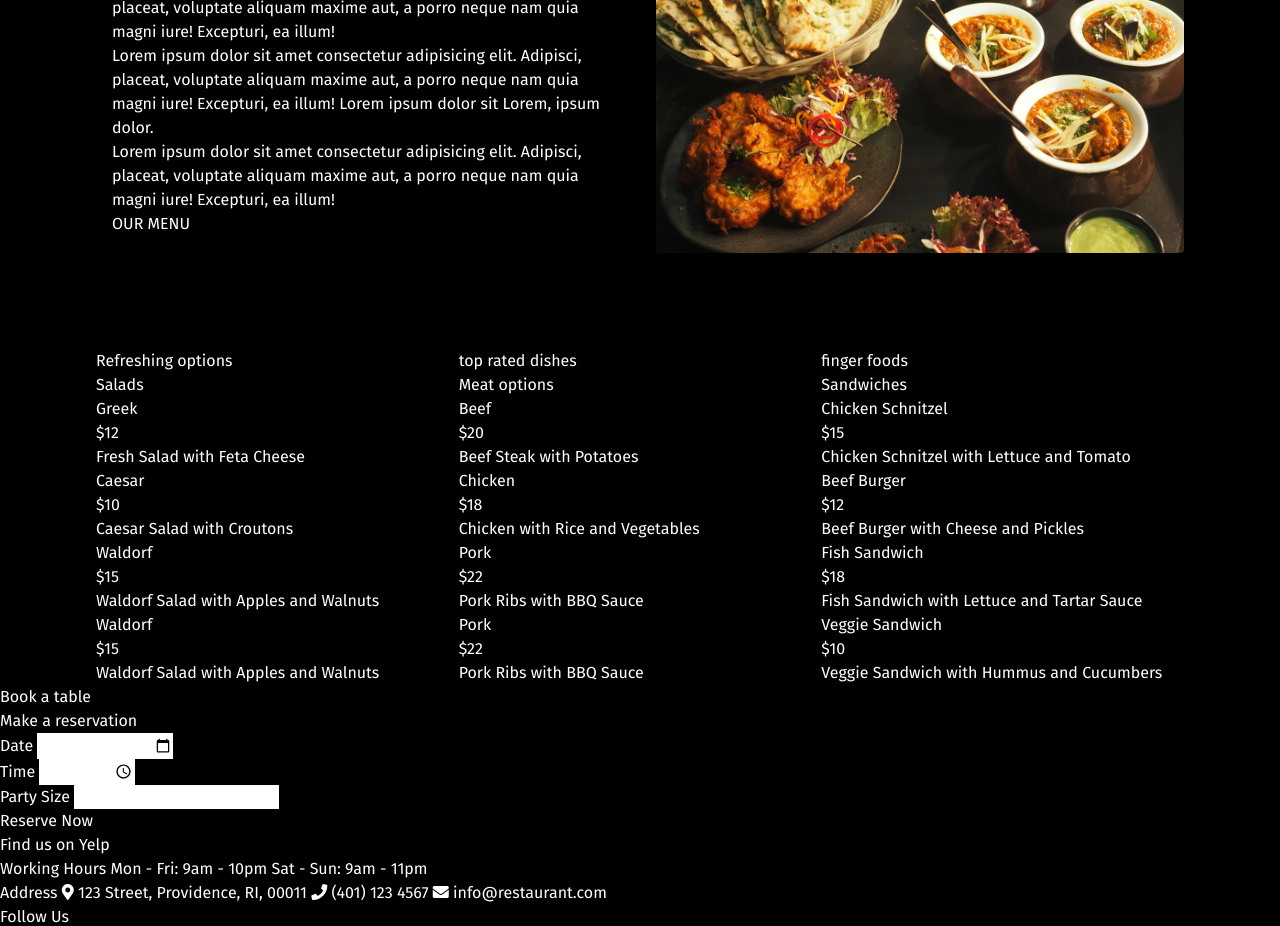
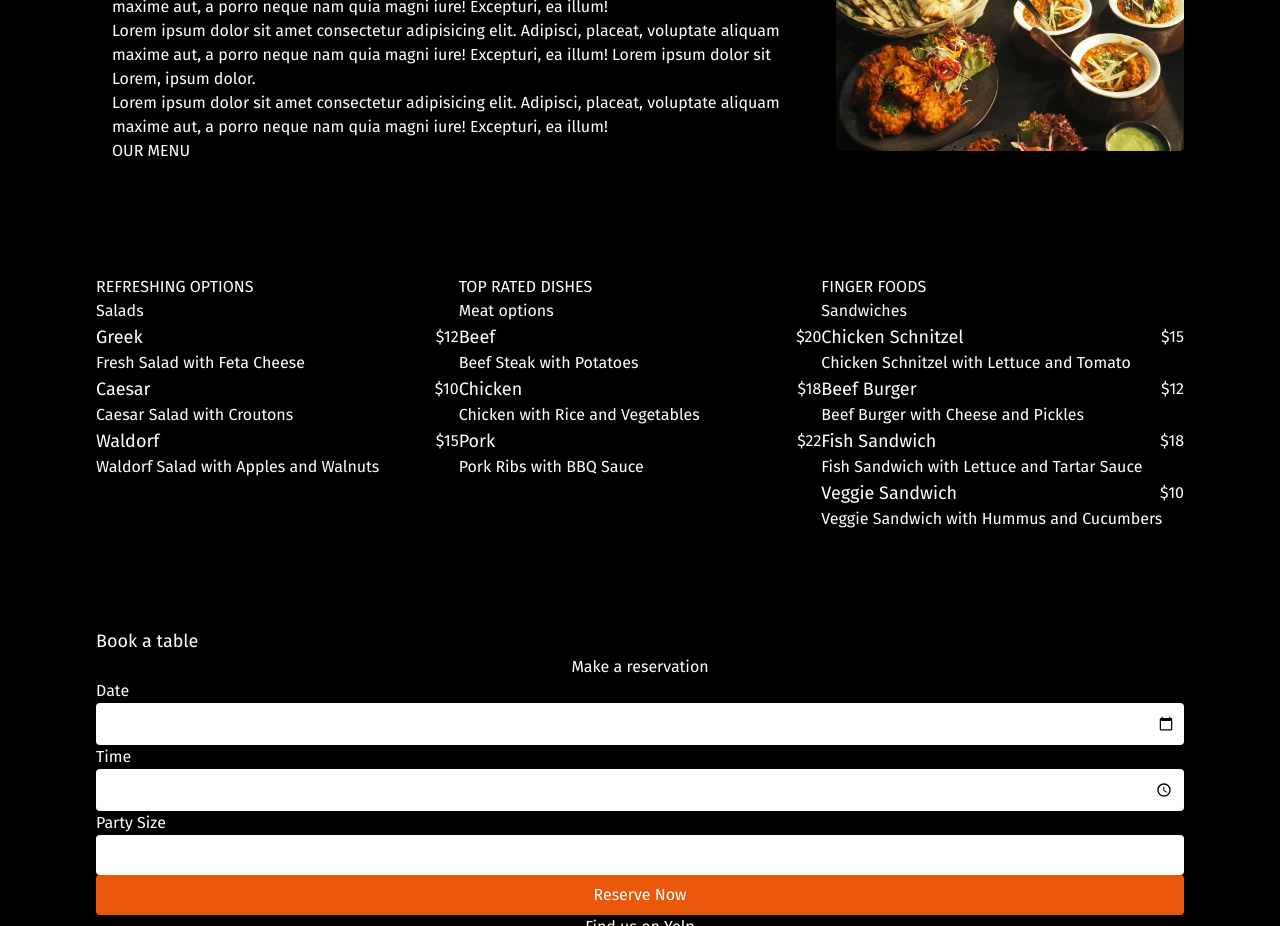
Before and after one commit to trialnerr/restaurant-Demo, a website: page index.html in a window 1280 px wide. Shown: the part 1125-2051 px from the top of the page. Drawn offline with Linux system fonts and the light colour scheme.

Commit message:
update second page of the index.html

```diff
--- a/index.html
+++ b/index.html
@@ -47,10 +47,10 @@
         </ul>
       </nav>
     </header>
-    <main class="flex justify-center items-center h-[calc(100vh-8rem)]">
-      <section class=" ">
-        <span class="text-3xl">Welcome to Restaurant<span>
-            <h1 class="text-7xl text-center">Name</h1>
+    <main class="flex justify-center items-center h-[calc(100vh-12rem)]">
+      <section class="text-center bg-black bg-opacity-50 p-8 rounded-lg">
+      <span class="text-3xl block mb-4 text-white">Welcome to Restaurant</span>
+      <h1 class="text-7xl font-greatVibes text-orange-500">Name</h1>
       </section>
     </main>
     <div class="animate-zoomIn absolute top-0 left-0 right-0 bottom-0 -z-20 bg-cover"></div>
@@ -58,185 +58,169 @@
   </section>
 
   <section class="mt-24 px-24">
+
     <header>
-      <h3 class="text-center text-lg">Welcome</h3>
-      <h2 class="text-center text-6xl">Our Story</h2>
+      <h3 class="text-center text-lg text-orange-500 font-semibold">Welcome</h3>
+      <h2 class="text-center text-6xl text-white font-bold mt-4">Our Story</h2>
     </header>
 
     <section class="flex w-full mt-24 ">
-      <div class="p-4 mr-8 w-1/2">
-
-        <p>Lorem ipsum dolor sit amet consectetur adipisicing elit. Adipisci, placeat, voluptate aliquam maxime aut, a
-          porro neque nam quia magni iure! Excepturi, ea illum!
+      <div class="p-4 mr-8 w-full md:w-1/2">
+        <p class="mb-4">Lorem ipsum dolor sit amet consectetur adipisicing elit. Adipisci, placeat, voluptate aliquam
+          maxime aut, a porro neque nam quia magni iure! Excepturi, ea illum!</p>
+        <p class="mb-4">Lorem ipsum dolor sit amet consectetur adipisicing elit. Adipisci, placeat, voluptate aliquam
+          maxime aut, a porro neque nam quia magni iure! Excepturi, ea illum! Lorem ipsum dolor sit Lorem, ipsum dolor.
         </p>
-        <p>Lorem ipsum dolor sit amet consectetur adipisicing elit. Adipisci, placeat, voluptate aliquam maxime aut, a
-          porro neque nam quia magni iure! Excepturi, ea illum! Lorem ipsum dolor sit Lorem, ipsum dolor.
-        </p>
-        <p>Lorem ipsum dolor sit amet consectetur adipisicing elit. Adipisci, placeat, voluptate aliquam maxime aut, a
-          porro neque nam quia magni iure! Excepturi, ea illum!
-        </p>
-        <a href="">OUR MENU</a>
-
+        <p class="mb-4">Lorem ipsum dolor sit amet consectetur adipisicing elit. Adipisci, placeat, voluptate aliquam
+          maxime aut, a porro neque nam quia magni iure! Excepturi, ea illum!</p>
+        <a href="#menu"
+          class="text-tomato font-bold no-underline px-4 py-2 border-2 border-tomato rounded hover:bg-tomato hover:text-white transition-colors duration-300 mt-4 block w-full md:w-32 text-center">OUR
+          MENU</a>
       </div>
       <div class="w-1/2 ">
         <img class="rounded" src="./src/assets/bg-1.jpg" alt="">
       </div>
     </section>
-
   </section>
 
-  <section class="grid grid-cols-3 px-24 mt-24">
-    <section class="">
-      <span>Refreshing options</span>
-      <h2>Salads</h2>
-      <div>
-        <div>
-          <h4>Greek</h4>
-          <span>$12</span>
+  <section class="grid grid-cols-3 gap-8 px-24 mt-24" id="menu">
+    <section class="bg-gray-800 p-6 rounded-lg shadow-lg">
+      <span class="text-orange-500 uppercase text-sm">Refreshing options</span>
+      <h2 class="text-2xl font-bold mb-4">Salads</h2>
+      <div class="mb-4">
+        <div class="flex justify-between items-center">
+          <h4 class="text-lg font-semibold">Greek</h4>
+          <span class="text-orange-500">$12</span>
         </div>
-        <span>Fresh Salad with Feta Cheese</span>
+        <span class="text-gray-400">Fresh Salad with Feta Cheese</span>
       </div>
-      <div>
-        <div>
-          <h4>Caesar</h4>
-          <span>$10</span>
+      <div class="mb-4">
+        <div class="flex justify-between items-center">
+          <h4 class="text-lg font-semibold">Caesar</h4>
+          <span class="text-orange-500">$10</span>
         </div>
-        <span>Caesar Salad with Croutons</span>
+        <span class="text-gray-400">Caesar Salad with Croutons</span>
       </div>
-      <div>
-        <div>
-          <h4>Waldorf</h4>
-          <span>$15</span>
+      <div class="mb-4">
+        <div class="flex justify-between items-center">
+          <h4 class="text-lg font-semibold">Waldorf</h4>
+          <span class="text-orange-500">$15</span>
         </div>
-        <span>Waldorf Salad with Apples and Walnuts</span>
-      </div>
-      <div>
-        <div>
-          <h4>Waldorf</h4>
-          <span>$15</span>
-        </div>
-        <span>Waldorf Salad with Apples and Walnuts</span>
+        <span class="text-gray-400">Waldorf Salad with Apples and Walnuts</span>
       </div>
     </section>
-    <section>
-      <span>top rated dishes</span>
-      <h2>Meat options</h2>
-      <div>
-        <div>
-          <h4>Beef</h4>
-          <span>$20</span>
+    <section class="bg-gray-800 p-6 rounded-lg shadow-lg">
+      <span class="text-orange-500 uppercase text-sm">Top rated dishes</span>
+      <h2 class="text-2xl font-bold mb-4">Meat options</h2>
+      <div class="mb-4">
+        <div class="flex justify-between items-center">
+          <h4 class="text-lg font-semibold">Beef</h4>
+          <span class="text-orange-500">$20</span>
         </div>
-        <span>Beef Steak with Potatoes</span>
+        <span class="text-gray-400">Beef Steak with Potatoes</span>
       </div>
-      <div>
-        <div>
-          <h4>Chicken</h4>
-          <span>$18</span>
+      <div class="mb-4">
+        <div class="flex justify-between items-center">
+          <h4 class="text-lg font-semibold">Chicken</h4>
+          <span class="text-orange-500">$18</span>
         </div>
-        <span>Chicken with Rice and Vegetables</span>
+        <span class="text-gray-400">Chicken with Rice and Vegetables</span>
       </div>
-      <div>
-        <div>
-          <h4>Pork</h4>
-          <span>$22</span>
+      <div class="mb-4">
+        <div class="flex justify-between items-center">
+          <h4 class="text-lg font-semibold">Pork</h4>
+          <span class="text-orange-500">$22</span>
         </div>
-        <span>Pork Ribs with BBQ Sauce</span>
-      </div>
-      <div>
-        <div>
-          <h4>Pork</h4>
-          <span>$22</span>
-        </div>
-        <span>Pork Ribs with BBQ Sauce</span>
+        <span class="text-gray-400">Pork Ribs with BBQ Sauce</span>
       </div>
     </section>
-    <section>
-      <span>finger foods</span>
-      <h2>Sandwiches</h2>
-      <div>
-        <div>
-          <h4>Chicken Schnitzel</h4>
-          <span>$15</span>
+    <section class="bg-gray-800 p-6 rounded-lg shadow-lg">
+      <span class="text-orange-500 uppercase text-sm">Finger foods</span>
+      <h2 class="text-2xl font-bold mb-4">Sandwiches</h2>
+      <div class="mb-4">
+        <div class="flex justify-between items-center">
+          <h4 class="text-lg font-semibold">Chicken Schnitzel</h4>
+          <span class="text-orange-500">$15</span>
         </div>
-        <span>Chicken Schnitzel with Lettuce and Tomato</span>
+        <span class="text-gray-400">Chicken Schnitzel with Lettuce and Tomato</span>
       </div>
-      <div>
-        <div>
-          <h4>Beef Burger</h4>
-          <span>$12</span>
+      <div class="mb-4">
+        <div class="flex justify-between items-center">
+          <h4 class="text-lg font-semibold">Beef Burger</h4>
+          <span class="text-orange-500">$12</span>
         </div>
-        <span>Beef Burger with Cheese and Pickles</span>
+        <span class="text-gray-400">Beef Burger with Cheese and Pickles</span>
       </div>
-      <div>
-        <div>
-          <h4>Fish Sandwich</h4>
-          <span>$18</span>
+      <div class="mb-4">
+        <div class="flex justify-between items-center">
+          <h4 class="text-lg font-semibold">Fish Sandwich</h4>
+          <span class="text-orange-500">$18</span>
         </div>
-        <span>Fish Sandwich with Lettuce and Tartar Sauce</span>
+        <span class="text-gray-400">Fish Sandwich with Lettuce and Tartar Sauce</span>
       </div>
-      <div>
-        <div>
-          <h4>Veggie Sandwich</h4>
-          <span>$10</span>
+      <div class="mb-4">
+        <div class="flex justify-between items-center">
+          <h4 class="text-lg font-semibold">Veggie Sandwich</h4>
+          <span class="text-orange-500">$10</span>
         </div>
-        <span>Veggie Sandwich with Hummus and Cucumbers</span>
+        <span class="text-gray-400">Veggie Sandwich with Hummus and Cucumbers</span>
       </div>
     </section>
   </section>
 
+  <section class="mt-24 px-24">
+    <span class="text-center text-lg text-orange-500 font-semibold block">Book a table</span>
+    <h2 class="text-center text-4xl text-white font-bold mt-4">Make a reservation</h2>
+    <form class="mt-8 max-w-lg mx-auto bg-gray-800 p-8 rounded-lg shadow-lg">
+      <div class="mb-4">
+        <label for="date" class="block text-white mb-2">Date</label>
+        <input type="date" id="date" name="date" class="w-full p-2 rounded bg-gray-700 text-white">
+      </div>
+      <div class="mb-4">
+        <label for="time" class="block text-white mb-2">Time</label>
+        <input type="time" id="time" name="time" class="w-full p-2 rounded bg-gray-700 text-white">
+      </div>
+      <div class="mb-4">
+        <label for="party" class="block text-white mb-2">Party Size</label>
+        <input type="number" id="party" name="party" class="w-full p-2 rounded bg-gray-700 text-white">
+      </div>
+      <button
+        class="w-full bg-orange-600 text-white py-2 rounded hover:bg-orange-700 transition-colors duration-300">Reserve
+        Now</button>
+    </form>
+    <div class="text-center mt-4">
+      <a href="" class="text-orange-500 hover:underline">Find us on Yelp</a>
+    </div>
+  </section>
 
-
-
-  <section>
-    <span>Book a table</span>
-    <h2>Make a reservation</h2>
-    <form>
+  <footer class="bg-gray-900 text-white py-12 mt-24">
+    <section class="container mx-auto grid grid-cols-1 md:grid-cols-3 gap-8 px-24">
       <div>
-        <label for="date">Date</label>
-        <input type="date" id="date" name="date">
+        <h3 class="text-lg font-semibold mb-4">Working Hours</h3>
+        <p class="mb-2">Mon - Fri: 9am - 10pm</p>
+        <p>Sat - Sun: 9am - 11pm</p>
       </div>
       <div>
-        <label for="time">Time</label>
-        <input type="time" id="time" name="time">
+        <h3 class="text-lg font-semibold mb-4">Address</h3>
+        <p class="mb-2"><i class="fas fa-map-marker-alt mr-2"></i>123 Street, Providence, RI, 00011</p>
+        <p class="mb-2"><i class="fas fa-phone mr-2"></i>(401) 123 4567</p>
+        <p><i class="fas fa-envelope mr-2"></i>info@restaurant.com</p>
       </div>
       <div>
-        <label for="party">Party Size</label>
-        <input type="number" id="party" name="party">
-      </div>
-      <button>Reserve Now</button>
-    </form>
-    <a href="">Find us on Yelp</a>
-  </section>
-
-  <footer>
-    <section>
-      <div>
-        <span>Working Hours</span>
-        <span>Mon - Fri: 9am - 10pm</span>
-        <span>Sat - Sun: 9am - 11pm</span>
-      </div>
-      <div>
-        <span>Address</span>
-        <span> <i class="fas fa-map-marker-alt"></i> 123 Street, Providence, RI, 00011</span>
-        <span> <i class="fas fa-phone"></i> (401) 123 4567 </span>
-        <span> <i class="fas fa-envelope"></i> info@restaurant.com </span>
-      </div>
-      <div>
-        <span>Follow Us</span>
-        <!-- add facebook and insta inside links -->
-        <div>
-          <a href="">
+        <h3 class="text-lg font-semibold mb-4">Follow Us</h3>
+        <div class="flex space-x-4">
+          <a href="#" class="text-white hover:text-orange-500 transition-colors duration-300">
             <i class="fab fa-facebook-f"></i>
           </a>
-          <a href="">
+          <a href="#" class="text-white hover:text-orange-500 transition-colors duration-300">
             <i class="fab fa-instagram"></i>
           </a>
         </div>
-
       </div>
     </section>
-    <span>© 2024 Restaurant. All rights reserved</span>
-
+    <div class="text-center mt-8">
+      <span>© 2024 Restaurant. All rights reserved</span>
+    </div>
   </footer>
 
   <section class="flex justify-evenly fixed bottom-0 left-0 w-full bg-black opacity-70 py-2.5 z-30">
```
